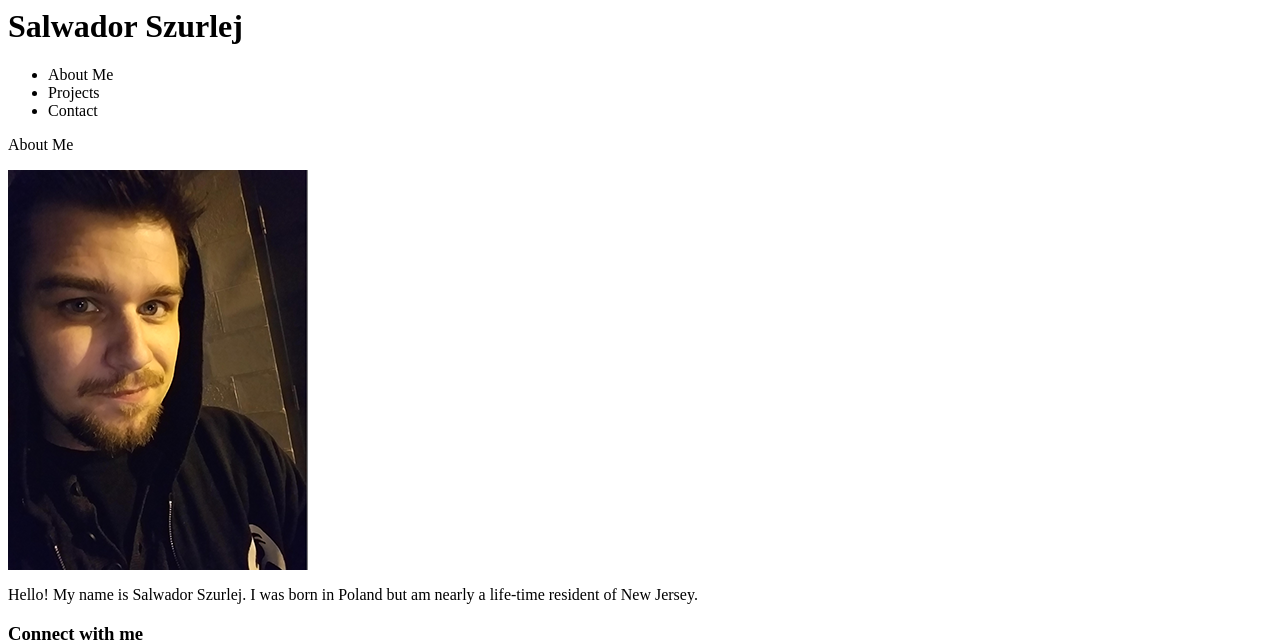
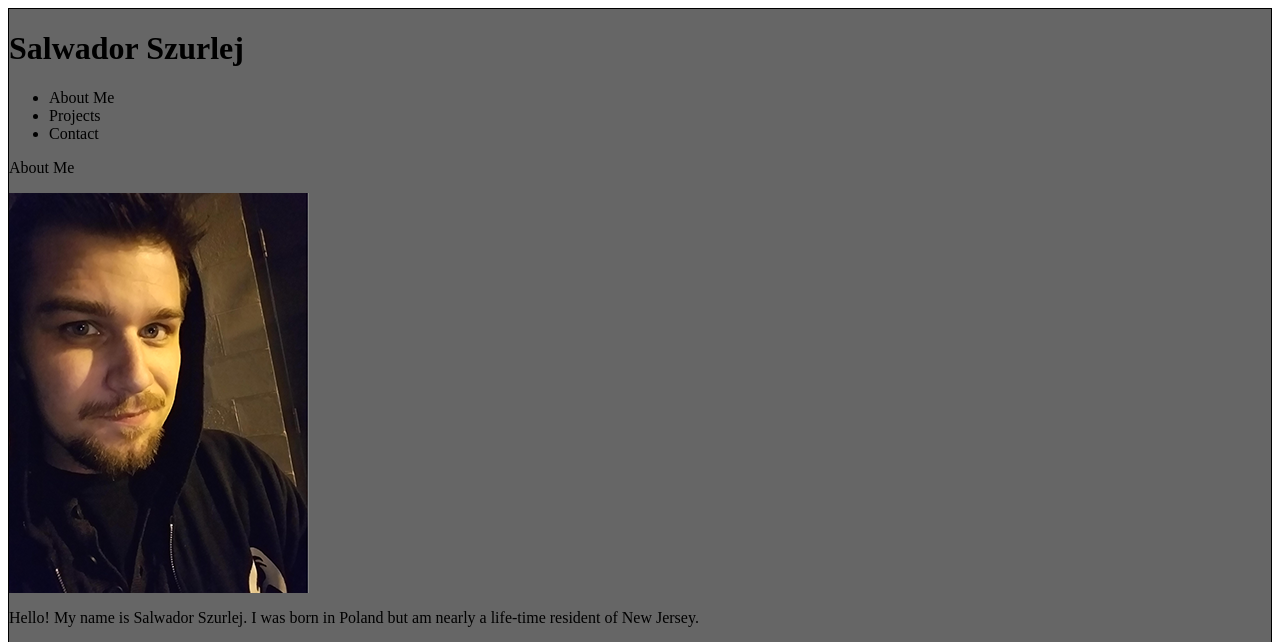
Before and after one commit to salszu/basic-portfolio, a plain HTML site: page index.html in a window 1280 px wide. Shown: the top 642 px of the page. Drawn offline with Linux system fonts and the light colour scheme.

Commit message:
css what

```diff
--- a/assets/css/style.css
+++ b/assets/css/style.css
@@ -1,5 +1,19 @@
+.wrapper {
+	background-color: #666666;
+	border-right: 1px solid #000;
+	border-left: 1px solid #000;
+	border-top: 1px solid #000;
+	border-bottom: 1px solid #000;
+
+
+
+
+}
+
 #header {
-
+	border: 1px;
+	border-color:#ffffff;
+	border
 }
 
 #nav {
```
